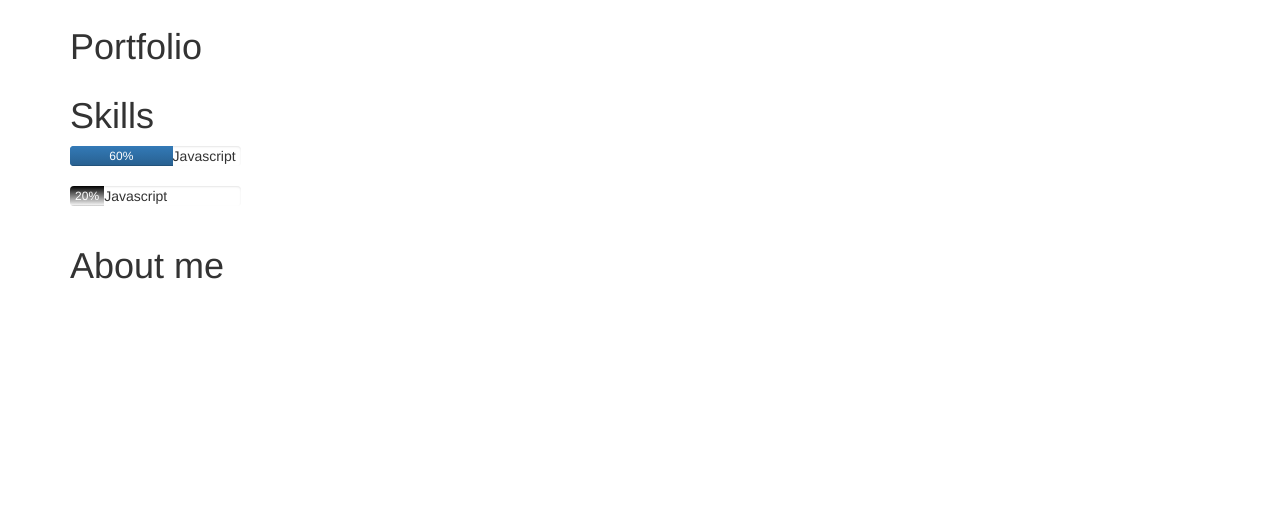
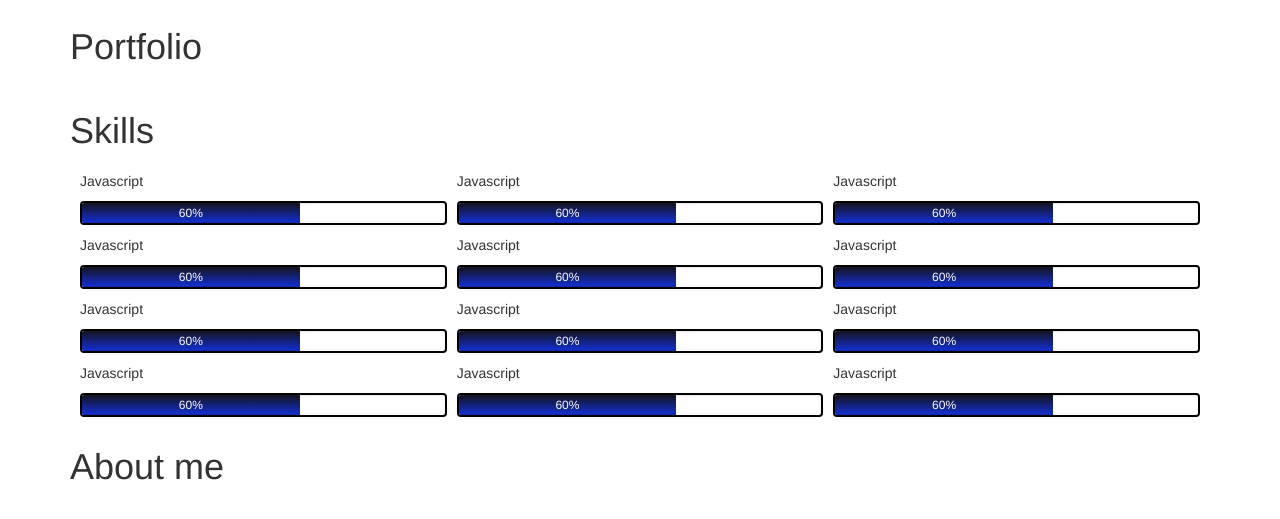
Before and after one commit to mbrimmer83/matthewbrimmerwebsite, a plain HTML site: page index.html in a window 1280 px wide. Shown: the part 123-642 px from the top of the page. Drawn offline with nearby package versions, Linux system fonts and the light colour scheme; files whose address does not match are found by name.

Commit message:
Fixed skills progress bar

```diff
--- a/index.html
+++ b/index.html
@@ -62,22 +62,98 @@
         </div>
       </div>
       <div class="row">
-        <div class="col-md-12">
-          <div class="box-3">
+        <div class="col-md-12" id="box-3">
+          <table>
             <h1>Skills</h1>
-            <div class="progress">
-              Javascript
-              <div class="progress-bar" role="progressbar" aria-valuenow="60" aria-valuemin="0" aria-valuemax="100" style="width: 60%;">
+            <tr>
+              <td>Javascript</td>
+              <td>Javascript</td>
+              <td>Javascript</td>
+            </tr>
+            <tr>
+              <td class="progress">
+                <div class="progress-bar progress-bar-custom" role="progressbar" aria-valuenow="60" aria-valuemin="0" aria-valuemax="100" style="width: 60%;">
                   60%
                 </div>
+              </td>
+              <td class="progress">
+                <div class="progress-bar progress-bar-custom" role="progressbar" aria-valuenow="60" aria-valuemin="0" aria-valuemax="100" style="width: 60%;">
+                  60%
                 </div>
-            <div class="progress">
-              Javascript
-              <div class="progress-bar progress-bar-custom" role="progressbar" aria-valuenow="60" aria-valuemin="0" aria-valuemax="100" style="width: 20%;">
-                20%
+              </td>
+              <td class="progress">
+                <div class="progress-bar progress-bar-custom" role="progressbar" aria-valuenow="60" aria-valuemin="0" aria-valuemax="100" style="width: 60%;">
+                  60%
                 </div>
+              </td>
+            </tr>
+            <tr>
+              <td>Javascript</td>
+              <td>Javascript</td>
+              <td>Javascript</td>
+            </tr>
+            <tr>
+              <td class="progress">
+                <div class="progress-bar progress-bar-custom" role="progressbar" aria-valuenow="60" aria-valuemin="0" aria-valuemax="100" style="width: 60%;">
+                  60%
                 </div>
+              </td>
+              <td class="progress">
+                <div class="progress-bar progress-bar-custom" role="progressbar" aria-valuenow="60" aria-valuemin="0" aria-valuemax="100" style="width: 60%;">
+                  60%
                 </div>
+              </td>
+              <td class="progress">
+                <div class="progress-bar progress-bar-custom" role="progressbar" aria-valuenow="60" aria-valuemin="0" aria-valuemax="100" style="width: 60%;">
+                  60%
+                </div>
+              </td>
+            </tr>
+            <tr>
+              <td>Javascript</td>
+              <td>Javascript</td>
+              <td>Javascript</td>
+            </tr>
+            <tr>
+              <td class="progress">
+                <div class="progress-bar progress-bar-custom" role="progressbar" aria-valuenow="60" aria-valuemin="0" aria-valuemax="100" style="width: 60%;">
+                  60%
+                </div>
+              </td>
+              <td class="progress">
+                <div class="progress-bar progress-bar-custom" role="progressbar" aria-valuenow="60" aria-valuemin="0" aria-valuemax="100" style="width: 60%;">
+                  60%
+                </div>
+              </td>
+              <td class="progress">
+                <div class="progress-bar progress-bar-custom" role="progressbar" aria-valuenow="60" aria-valuemin="0" aria-valuemax="100" style="width: 60%;">
+                  60%
+                </div>
+              </td>
+            </tr>
+            <tr>
+              <td>Javascript</td>
+              <td>Javascript</td>
+              <td>Javascript</td>
+            </tr>
+            <tr>
+              <td class="progress">
+                <div class="progress-bar progress-bar-custom" role="progressbar" aria-valuenow="60" aria-valuemin="0" aria-valuemax="100" style="width: 60%;">
+                  60%
+                </div>
+              </td>
+              <td class="progress">
+                <div class="progress-bar progress-bar-custom" role="progressbar" aria-valuenow="60" aria-valuemin="0" aria-valuemax="100" style="width: 60%;">
+                  60%
+                </div>
+              </td>
+              <td class="progress">
+                <div class="progress-bar progress-bar-custom" role="progressbar" aria-valuenow="60" aria-valuemin="0" aria-valuemax="100" style="width: 60%;">
+                  60%
+                </div>
+              </td>
+            </tr>
+          </table>
         </div>
       </div>
       <div class="row">
--- a/mystyle.css
+++ b/mystyle.css
@@ -2,13 +2,18 @@ body {
   background-image: url("back1.jpg");
   padding-top: 60px;
 }
+table {
+  width: 100%;
+  border-collapse: separate;
+  border-spacing: 10px 10px;
+}
 .progress {
   min-width: 10%;
   max-width: 15%;
-  background: rgba(255, 255, 255, 1); border: 0px solid rgba(173, 69, 69, 1); border-radius: 4px; height: 20px;
+  background: rgba(255, 255, 255, 1); border: 2px solid rgba(0, 0, 0, 1); border-radius: 4px; height: 23px;
 }
 .progress-bar-custom {
-  background: rgba(255, 255, 255, 1); background: -webkit-linear-gradient(top, rgba(0, 0, 0, 1) 0%, rgba(255, 255, 255, 1) 100%); background: linear-gradient(to bottom, rgba(0, 0, 0, 1) 0%, rgba(255, 255, 255, 1) 100%);
+  background: rgba(19, 48, 212, 1); background: -webkit-linear-gradient(top, rgba(19, 19, 31, 1) 0%, rgba(19, 48, 212, 1) 100%); background: linear-gradient(to bottom, rgba(19, 19, 31, 1) 0%, rgba(19, 48, 212, 1) 100%);
 }
 .box-1 {
   background-color: white;
@@ -24,7 +29,7 @@ body {
   min-height: 20%;
   margin-top: 15px;
 }
-.box-3 {
+#box-3 {
   background-color: white;
   float: center;
   min-width: 90%;
```
Lines whose indentation alone changed are shown as unchanged.
